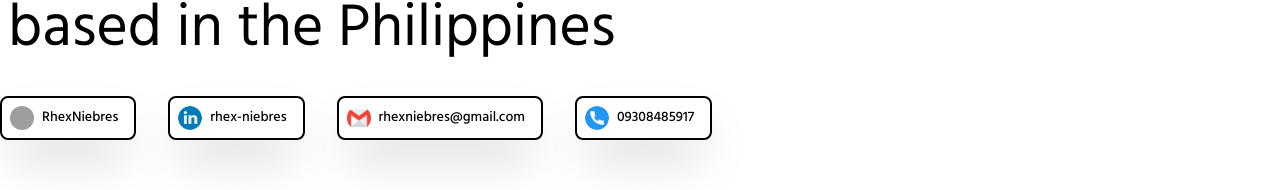
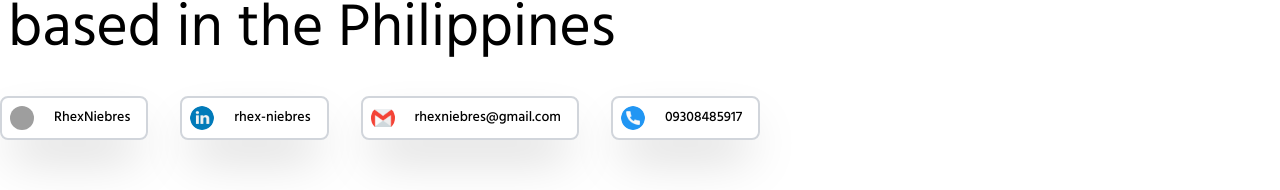
Before and after one commit to RhexNiebres/Personal-Portfolio, a Next.js app: page / in a window 1280 px wide. Shown: the part 416-606 px from the top of the page. Built offline with nearby package versions, Linux system fonts and the light colour scheme; grey boxes are pictures that could not be loaded.

Commit message:
chore: correct pass prop

```diff
--- a/components/Button/index.js
+++ b/components/Button/index.js
@@ -2,7 +2,7 @@ import React, { useState, useEffect } from "react";
 import { useTheme } from "next-themes";
 import data from "../../data/portfolio.json";
 
-const Button = ({ children, type, onClick, classes }) => {
+const Button = ({ children, type, onClick, className }) => {
   const { theme } = useTheme();
   const [mounted, setMounted] = useState(false);
 
@@ -23,7 +23,7 @@ const Button = ({ children, type, onClick, classes }) => {
             : "bg-black text-white shadow-2xl border-2 border-black"
         } transition-all duration-300 ease-out first:ml-0 hover:scale-105 active:scale-100 link ${
           data.showCursor ? "cursor-none" : ""
-        } ${classes}`}
+        } ${className}`}
       >
         {children}
       </button>
@@ -40,7 +40,7 @@ const Button = ({ children, type, onClick, classes }) => {
           : "hover:bg-slate-100 shadow-2xl border-2 border-black"
       } hover:scale-105 active:scale-100 tablet:first:ml-0 ${
         data.showCursor ? "cursor-none" : ""
-      } ${classes} link`}
+      } ${className} link`}
     >
       {children}
     </button>
```
